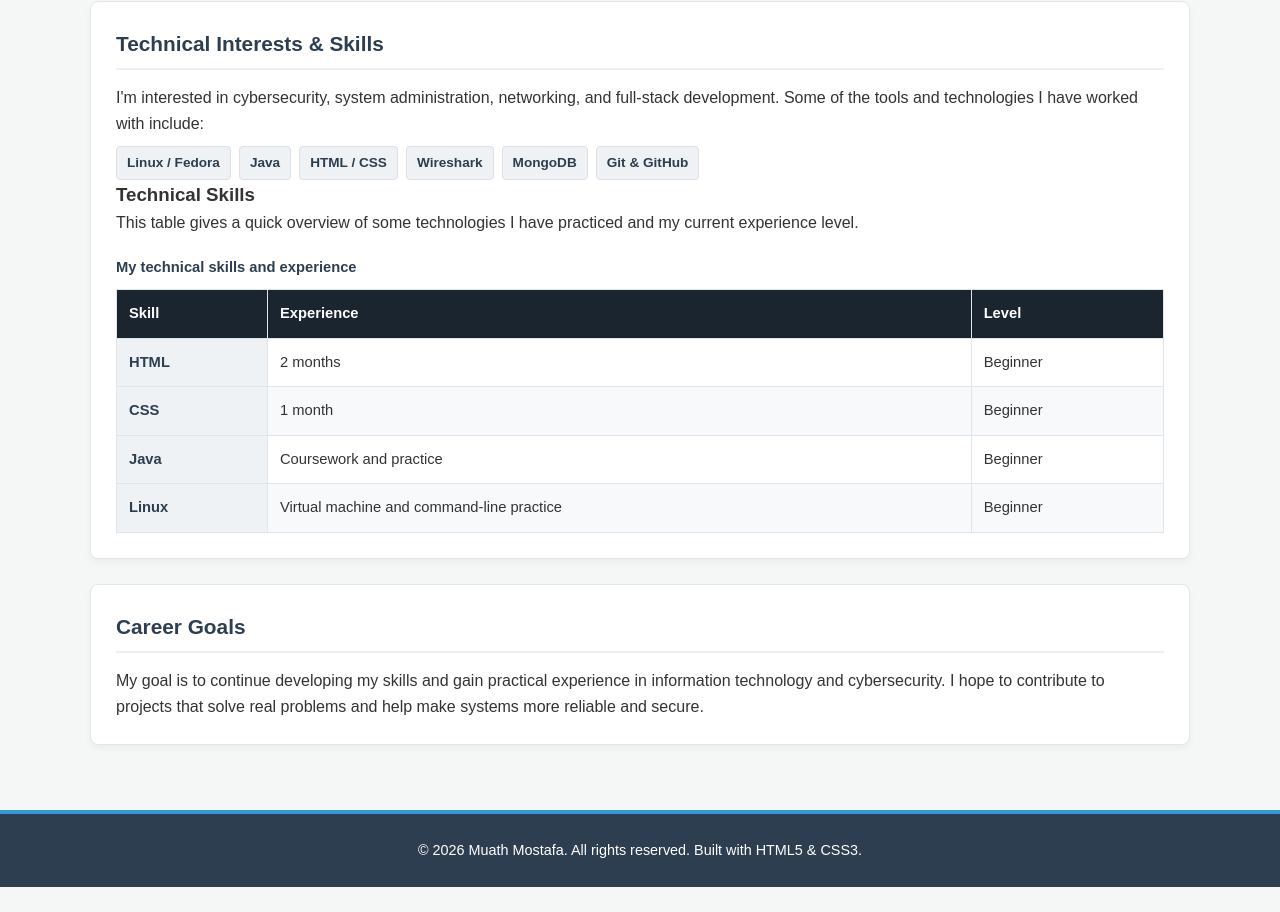
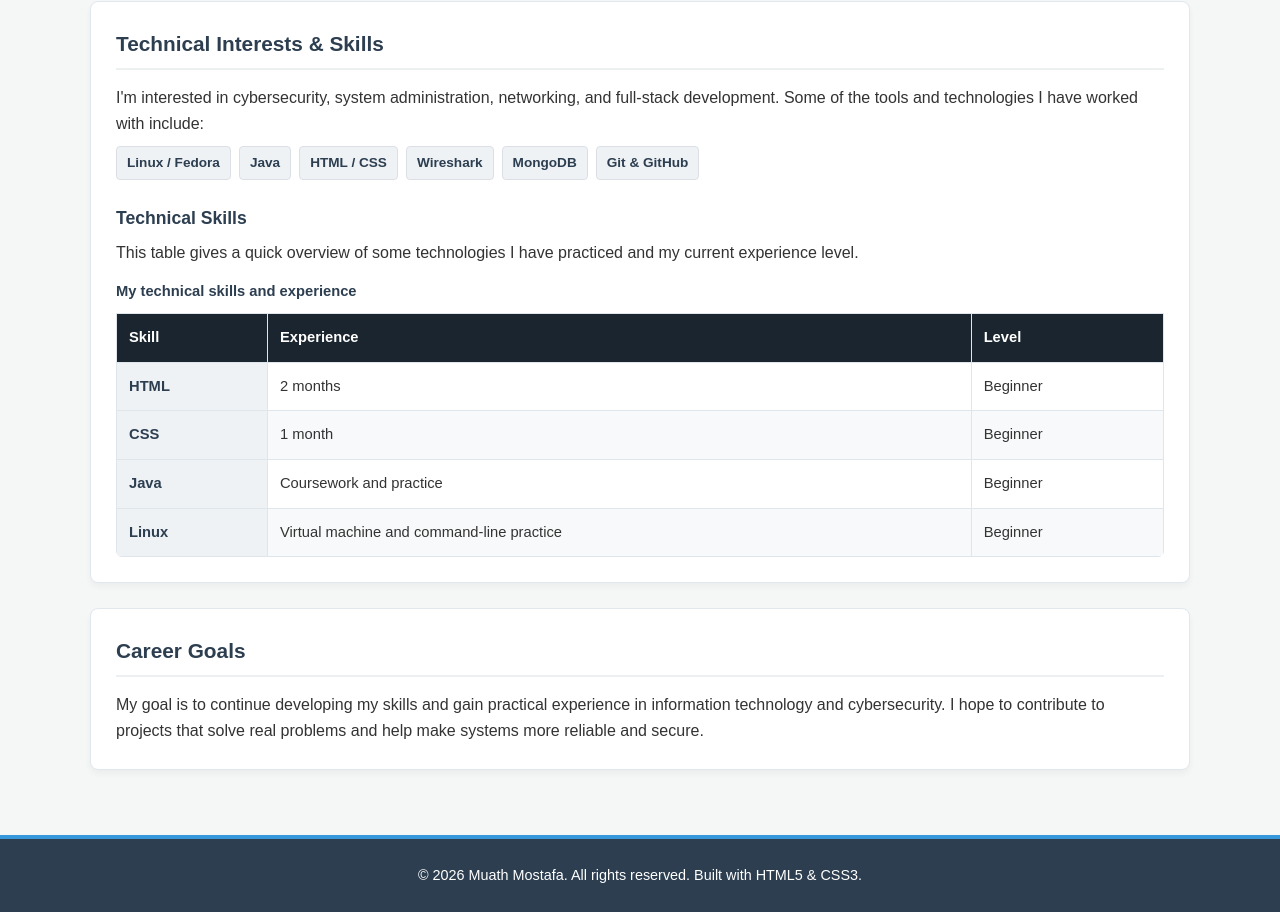
Before and after one commit to moathwilliam99-spec/my-personal-website, a plain HTML site: page about.html in a window 1280 px wide. Shown: the part 805-1717 px from the top of the page. Before the commit the page ends 1692 px from the top, so only its background shows below. Drawn offline with Linux system fonts and the light colour scheme.

Commit message:
Style Project 9 skills table

```diff
--- a/style.css
+++ b/style.css
@@ -228,10 +228,23 @@ nav a:hover {
     border: 1px solid #dcdfe6;
 }
 
+.table-heading {
+    color: #2c3e50;
+    margin-top: 24px;
+    margin-bottom: 8px;
+    font-size: 1.1rem;
+}
+
 .table-wrap {
     width: 100%;
     overflow-x: auto;
-    margin-top: 20px;
+    margin-top: 14px;
+    border-radius: 6px;
+}
+
+.skills-table tbody tr:hover td,
+.skills-table tbody tr:hover th {
+    background-color: #eaf4fb;
 }
 
 .skills-table {
```
